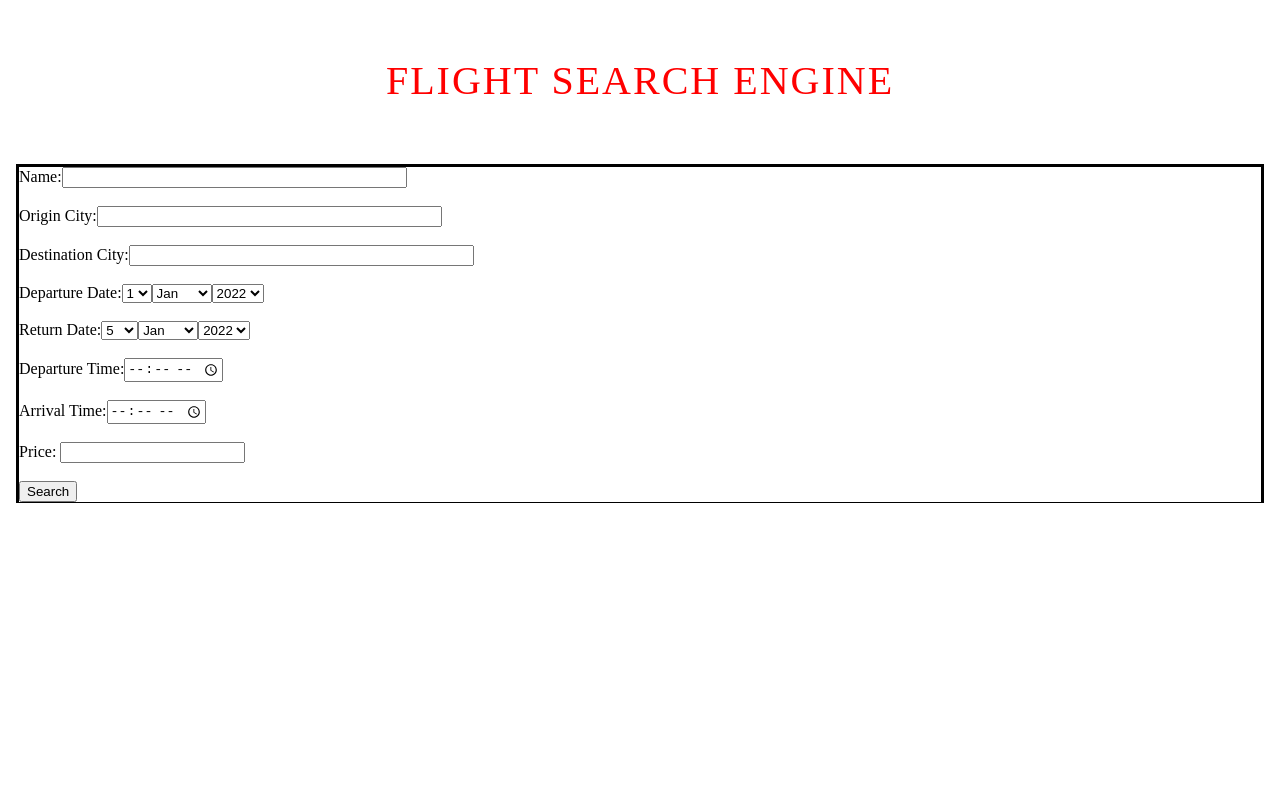
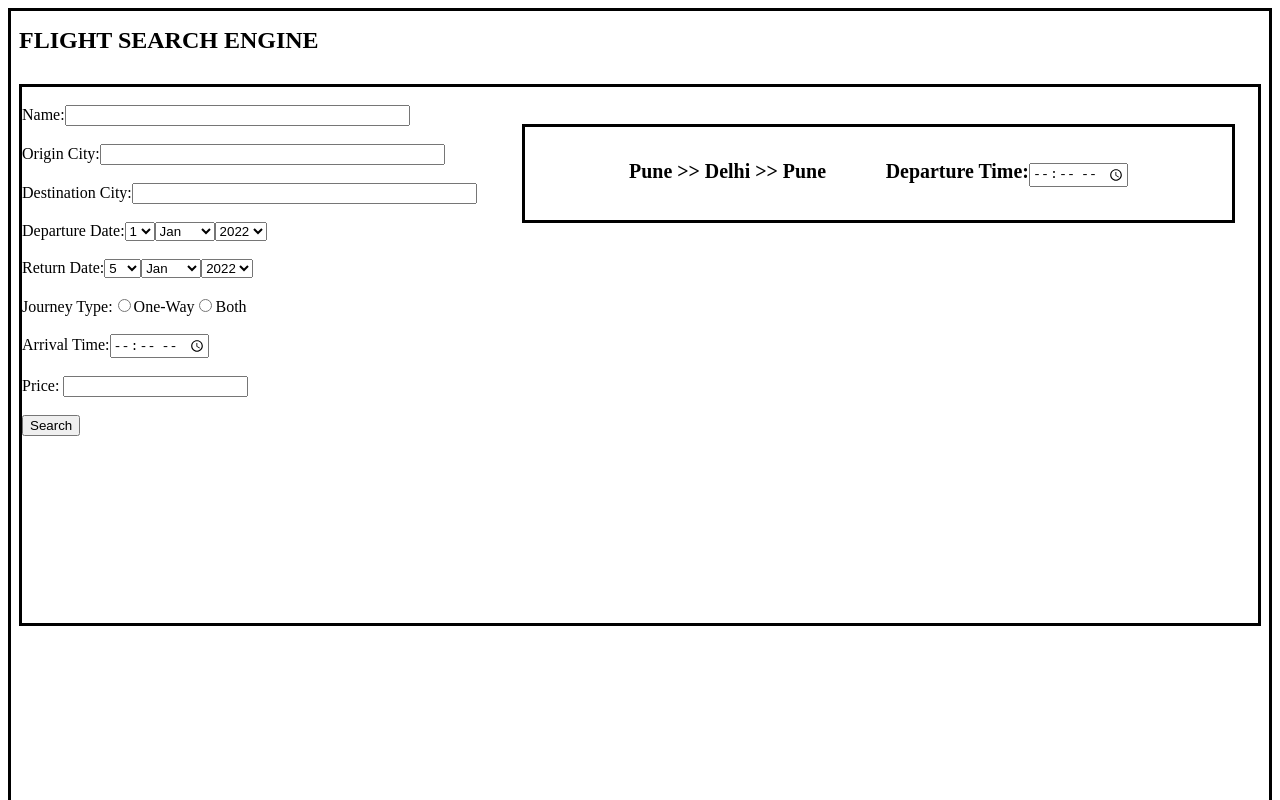
Before and after one commit to RishavBir/TrushCheckerAssignment, a React (Create React App) app: page / in a window 1280 px wide. Shown: the top 800 px of the page. Built offline with nearby package versions, Linux system fonts and the light colour scheme.

Commit message:
css added

```diff
--- a/src/App.css
+++ b/src/App.css
@@ -1,18 +1,38 @@
 
 .heading_style{
-    padding:30px 0;
-    text-align: center;
+    text-align:left;
     text-transform: uppercase;
-    font-size: 13px;
-    letter-spacing: 2px;
-    font-weight: 500;
-    color:red;
+    font-size: 8px;
+    font-weight: 2000;
+    color:black;
     background-color: #fff;
-    font-size: 2.5rem;
+    font-size: 1.5rem;
     margin-bottom: 30px;
 }
 
 .form_border{
     border-style: solid;
-    border-bottom-width: thin;
+    border-bottom-width:solid;
+    padding: auto;
+    margin-bottom: 350px;
   }
+
+  .page_border{
+    border-style: solid;
+    border-bottom-width: solid;
+    margin-bottom: 200px;
+  }
+
+  .inside_style{
+    border-style: solid;
+    border-bottom-width:solid;
+    text-align:center;
+    font-size: 1.5rem;
+    margin-left:500px;
+    margin-top:-330px;
+    margin-right:23px
+  }
+
+  .style2{
+    margin-bottom:400px;
+  }
--- a/src/App.js
+++ b/src/App.js
@@ -5,11 +5,11 @@ import "./App.css"
 const App =()=>{
     return(
         <>
-        <div>
+        <div className = "page_border">
         <body>
             <h1 className="heading_style">Flight Search Engine</h1>
             <form>
-            < div className="form_border">
+            < div className="form_border"><br/>
                 Name:<input type="text" size="40" /><br /><br/>
                 Origin City:<input type="text" size="40" /><br /><br />
                 Destination City:<input type="text" size="40" /><br /><br />
@@ -52,10 +52,16 @@ const App =()=>{
                     <option>2024</option>
                 </select><br /><br />
 
-                Departure Time:<input type = "time"/><br/><br />
-                Arrival Time:<input type = "time"/><br/><br />
-                Price: <input type = "text"/><br/>   <br />
-                <input type="Button" value="Search" />
+                Journey Type:<input type="radio" name ="r1"/>One-Way
+                    <input type="radio" name="r1"/>Both <br/><br/>
+                Arrival Time:<input type = "time"/><br/><br/>
+                Price: <input type = "text"/><br/><br />
+                <input type="Button" value="Search" /><br/><br/>
+                <div className="style2">
+                <div className="inside_style">
+                    <h5>Pune >> Delhi >> Pune &nbsp; &nbsp; &nbsp; &nbsp;&nbsp;&nbsp;&nbsp; Departure Time:<input type = "time"/></h5>
+                </div>
+                </div>
                 </div>
             </form>
         </body>
```
